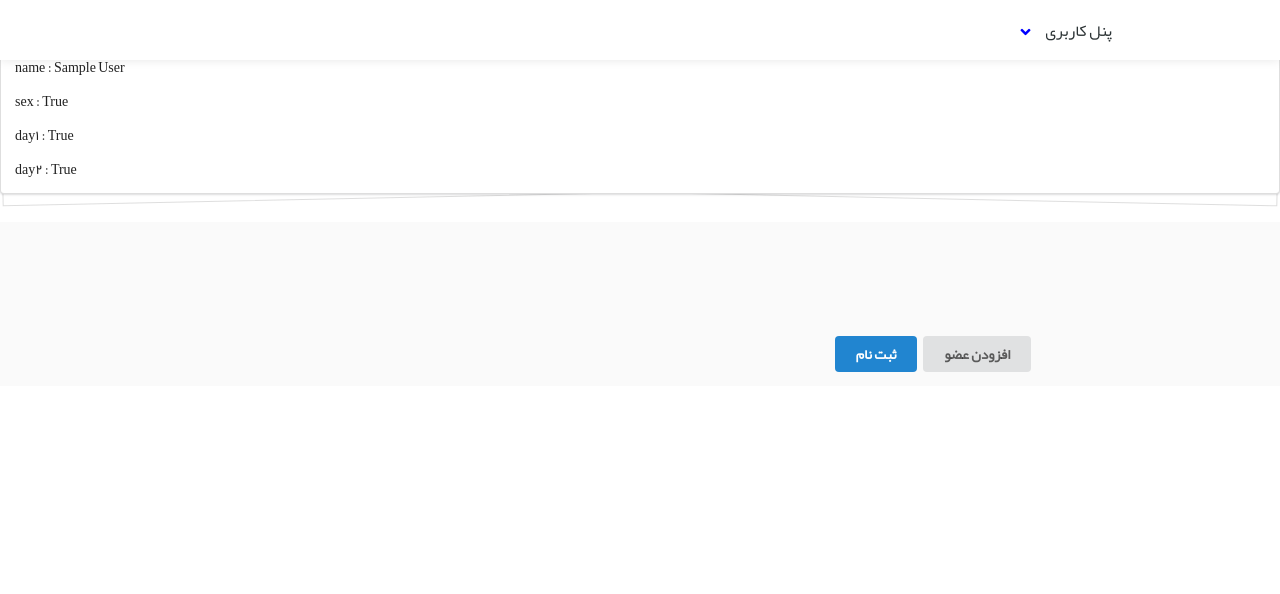
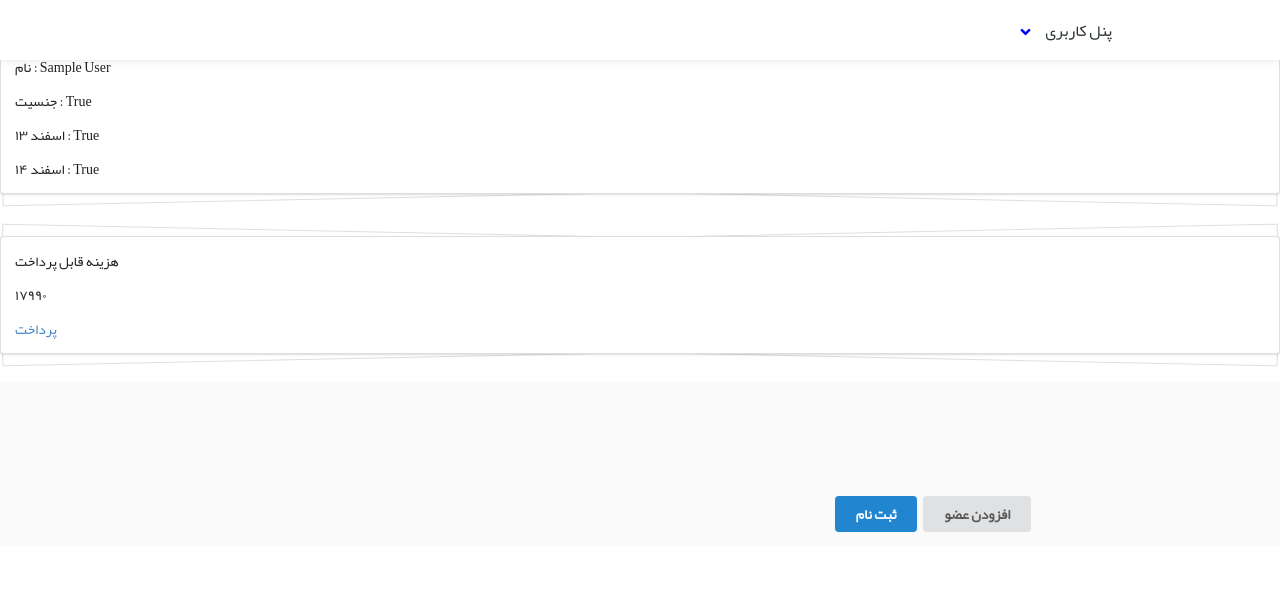
Before and after one commit to alimahdiyar/sfmc, a Django app: page /dorm/dorm_users/ in a window 1280 px wide. Shown: the top 594 px of the page. Run offline with Django 3.2, Linux system fonts and the light colour scheme; a user stored in the database is signed in; tables that the repository leaves empty hold one stand-in row (values such as "Sample post").

Commit message:
add pay link and showing payment amount

```diff
--- a/templates/dorm_users.html
+++ b/templates/dorm_users.html
@@ -42,14 +42,22 @@
 <div class="ui piled segment" id="content_main_content_second">
     <div class="text_main_content">
 
-    <p>name : {{dorm_user.name}}</p>
-    <p>sex  : {{dorm_user.sex}}</p>
-    <p>day1 : {{dorm_user.day1}}</p>
-    <p>day2 : {{dorm_user.day2}}</p>
+    <p>نام : {{dorm_user.name}}</p>
+    <p>جنسیت  : {{dorm_user.sex}}</p>
+    <p>13 اسفند : {{dorm_user.day1}}</p>
+    <p>14 اسفند : {{dorm_user.day2}}</p>
 
     </div>
 </div>
 {% endfor %}
+
+<div class="ui piled segment" id="content_main_content_second">
+    <div class="text_main_content">
+      <p>هزینه قابل پرداخت</p>
+      <p>{{to_pay_amount}}</p>
+      <a href="{% url 'dorm:pay_bill' %}">پرداخت</a>
+    </div>
+</div>
 
 <div dir="rtl" class="ui center aligned grid" style="direction: rtl; padding-top: 100px; background-color: #fafafa;">
     <div class="fourteen wide mobile ten wide tablet ten wide computer column">
```
